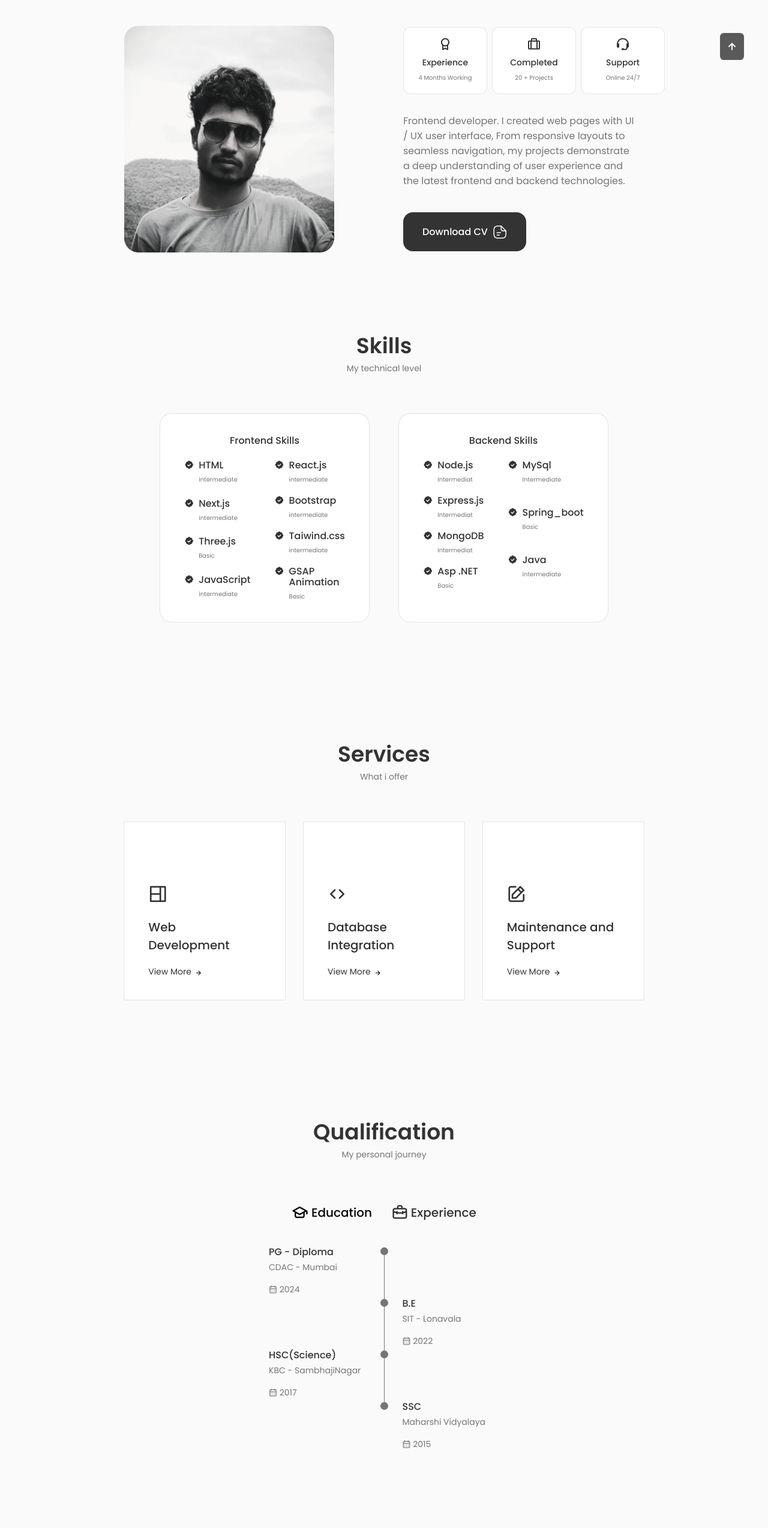
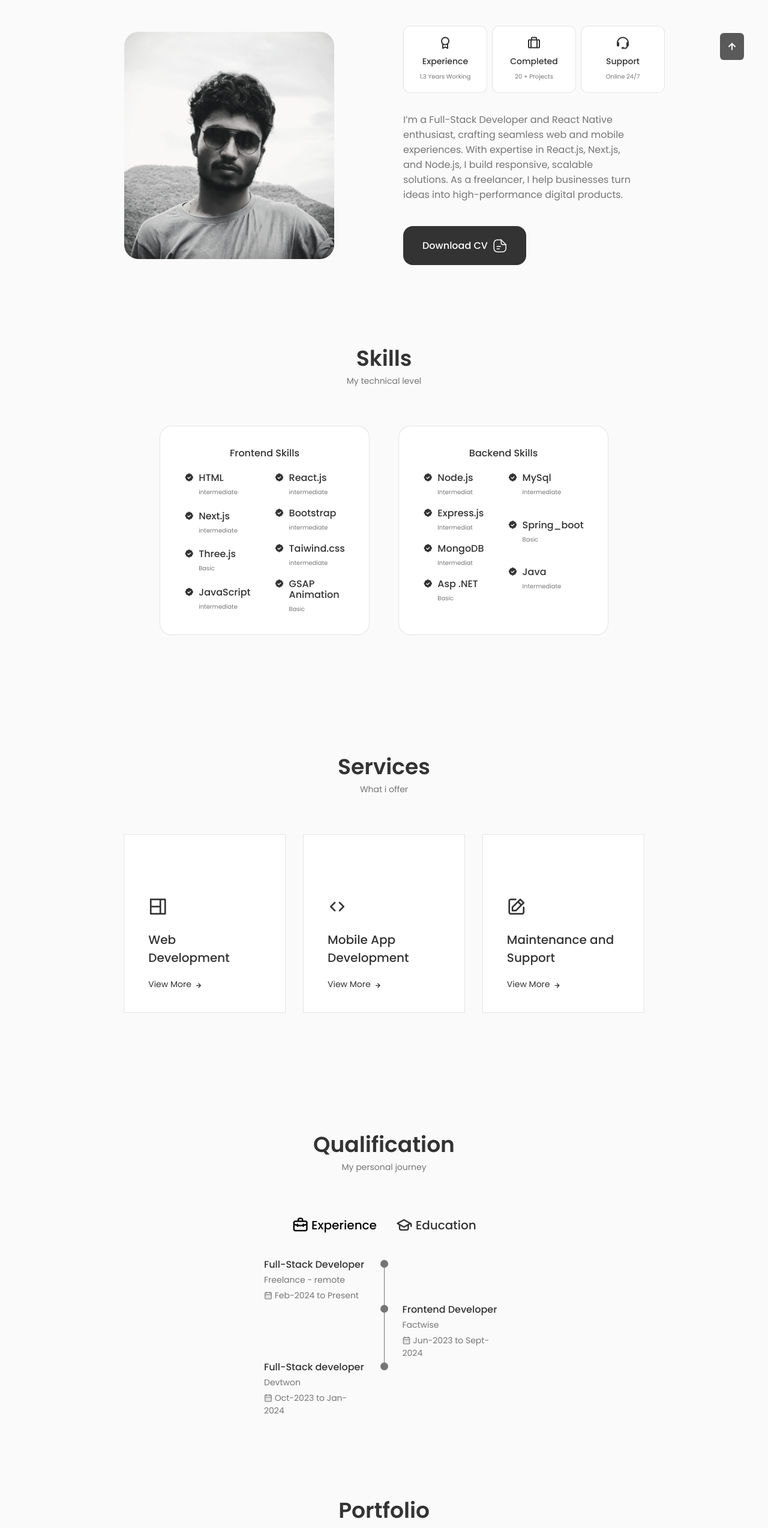
Before and after one commit to BalramMEL/PORTFOLIO, a React (Create React App) app: page / in a window 1280 px wide. Shown: the part 860-3408 px from the top of the page at 60% size. Built offline with nearby package versions, Linux system fonts and the light colour scheme.

Commit message:
some updates

```diff
--- a/src/components/about/About.jsx
+++ b/src/components/about/About.jsx
@@ -17,12 +17,7 @@ const About = () => {
           <Info />
 
           <p className="about__description">
-            Frontend developer. I created web pages with UI / UX user interface,
-            From responsive layouts to seamless navigation, my projects
-            demonstrate a deep understanding of user experience and the latest
-            frontend and backend technologies.
-          </p>
-
+            I’m a Full-Stack Developer and React Native enthusiast, crafting seamless web and mobile experiences. With expertise in React.js, Next.js, and Node.js, I build responsive, scalable solutions. As a freelancer, I help businesses turn ideas into high-performance digital products.          </p>
           <a href={CV} download="" className="button button--flex">
             Download CV
             <svg
--- a/src/components/about/Info.jsx
+++ b/src/components/about/Info.jsx
@@ -6,7 +6,7 @@ const Info = () => {
       <div className="about__box">
         <i class="bx bx-award about__icon"></i>
         <h3 className="about__title">Experience</h3>
-        <span className="about__subtitle">4 Months Working</span>
+        <span className="about__subtitle">1.3 Years Working</span>
       </div>
 
       <div className="about__box">
--- a/src/components/footer/Footer.jsx
+++ b/src/components/footer/Footer.jsx
@@ -52,7 +52,7 @@ const Footer = () => {
         </div>
 
         <span className="footer__copy">
-          &#169; Cryptoblober. All rights reserved
+          &#169; VanikBlober. All rights reserved
         </span>
       </div>
     </footer>
--- a/src/components/qualification/Qualification.jsx
+++ b/src/components/qualification/Qualification.jsx
@@ -21,10 +21,10 @@ const Qualification = () => {
                 ? "qualification__button qualification__active button--flex"
                 : "qualification__button button--flex"
             }
-            onClick={() => toggleTab(1)}
+            onClick={() => toggleTab(2)}
           >
-            <i className="uil uil-graduation-cap qualification__icon"></i>{" "}
-            Education
+            <i className="uil uil-briefcase-alt qualification__icon"></i>{" "}
+            Experience
           </div>
           <div
             className={
@@ -32,17 +32,77 @@ const Qualification = () => {
                 ? "qualification__button qualification__active button--flex"
                 : "qualification__button button--flex"
             }
-            onClick={() => toggleTab(2)}
+            onClick={() => toggleTab(1)}
           >
-            <i className="uil uil-briefcase-alt qualification__icon"></i>{" "}
-            Experience
+            <i className="uil uil-graduation-cap qualification__icon"></i>{" "}
+            Education
           </div>
         </div>
 
         <div className="qualification__sections">
+
+
+          <div className={
+              toggleState === 1
+                ? "qualification__content qualification__content-active"
+                : "qualification__content"
+            }>
+            <div className="qualification__data">
+              <div>
+                <h3 className="qualification__title">Full-Stack Developer</h3>
+                <span className="qualification__subtitle">
+                  Freelance - remote
+                </span>
+                <div className="qualification__calender">
+                  <i className="uil uil-calendar-alt"></i>{" "}
+                  Feb-2024 to Present
+                </div>
+              </div>
+
+              <div>
+                <span className="qualification__rounder"></span>
+                <span className="qualification__line"></span>
+              </div>
+            </div>
+
+            <div className="qualification__data">
+              <div></div>
+
+              <div>
+                <span className="qualification__rounder"></span>
+                <div className="qualification__line"></div>
+              </div>
+
+              <div>
+                <h3 className="qualification__title">Frontend Developer</h3>
+                <span className="qualification__subtitle">Factwise</span>
+                <div className="qualification__calender">
+                  <i className="uil uil-calendar-alt"></i>{" "}
+                  Jun-2023 to Sept-2024
+                </div>
+              </div>
+            </div>
+
+            <div className="qualification__data">
+              <div>
+                <h3 className="qualification__title">Full-Stack developer</h3>
+                <span className="qualification__subtitle">Devtwon </span>
+                <div className="qualification__calender">
+                  <i className="uil uil-calendar-alt"></i>{" "}
+                  Oct-2023 to Jan-2024
+                </div>
+              </div>
+
+              <div>
+                <span className="qualification__rounder"></span>
+              </div>
+            </div>
+
+          </div>
+
           <div
             className={
-              toggleState === 1
+              toggleState === 2
                 ? "qualification__content qualification__content-active"
                 : "qualification__content"
             }
@@ -117,48 +177,6 @@ const Qualification = () => {
               </div>
             </div>
           </div>
-
-          <div className={
-              toggleState === 2
-                ? "qualification__content qualification__content-active"
-                : "qualification__content"
-            }>
-            <div className="qualification__data">
-              <div>
-                <h3 className="qualification__title">FSWT (Intern)</h3>
-                <span className="qualification__subtitle">
-                  Devtown - remote
-                </span>
-                <div className="qualification__calender">
-                  <i className="uil uil-calendar-alt"></i>{" "}
-                  Oct-2022 - Jan-2023
-                </div>
-              </div>
-
-              <div>
-                <span className="qualification__rounder"></span>
-                <span className="qualification__line"></span>
-              </div>
-            </div>
-
-            <div className="qualification__data">
-              <div></div>
-
-              <div>
-                <span className="qualification__rounder"></span>
-                {/* <div className="qualification__line"></div> */}
-              </div>
-
-              <div>
-                <h3 className="qualification__title"><i class="uil uil-nerd"></i></h3>
-                <span className="qualification__subtitle"></span>
-                <div className="qualification__calender">
-                  {/* <i className="uil uil-calendar-alt"></i> */}
-                </div>
-              </div>
-            </div>
-
-          </div>
         </div>
       </div>
     </section>
--- a/src/components/qualification/qualification.css
+++ b/src/components/qualification/qualification.css
@@ -1,5 +1,5 @@
 .qualification__container {
-  max-width: 768px;
+  max-width: 800px;
 }
 .qualification__tabs {
   display: flex;
@@ -46,7 +46,7 @@
 .qualification__subtitle {
   display: inline-block;
   font-size: var(--small-font-size);
-  margin-bottom: var(--mb-1);
+  margin-bottom: 5px;
 }
 .qualification__calender {
   font-size: var(--small-font-size);
--- a/src/components/services/Services.jsx
+++ b/src/components/services/Services.jsx
@@ -74,7 +74,7 @@ const Services = () => {
           <div>
             <i className="uil uil-arrow services__icon"></i>
             <h3 className="services__title">
-              Database  <br /> Integration
+               Mobile App <br /> Development
             </h3>
           </div>
 
@@ -106,7 +106,7 @@ const Services = () => {
                 <li className="services__modal-service">
                   <i className="uil uil-check-circle services__modal-icon"></i>
                   <p className="services__modal-info">
-                    Integration of SQL databases (MySQL, PostgreSQL) or NoSQL solutions (MongoDB) into web applications.
+            Building cross-platform mobile applications for iOS and Android using React Native.
                   </p>
                 </li>
 
@@ -118,16 +118,24 @@ const Services = () => {
                 <li className="services__modal-service">
                   <i className="uil uil-check-circle services__modal-icon"></i>
                   <p className="services__modal-info">
-                    I create ux element interaction.
+            Optimizing app performance for smooth and responsive user experiences.
                   </p>
                 </li>
 
                 <li className="services__modal-service">
                   <i className="uil uil-check-circle services__modal-icon"></i>
                   <p className="services__modal-info">
-                    I position your company brand.
+            Implementing native modules and third-party integrations.
                   </p>
                 </li>
+
+                        <li className="services__modal-service">
+          <i className="uil uil-check-circle services__modal-icon"></i>
+          <p className="services__modal-info">
+            Deploying and maintaining apps on the App Store and Google Play.
+          </p>
+        </li>
+
               </ul>
             </div>
           </div>
```
Also changed, not shown: 1 other file (tests, documents, lock files or other folders).
